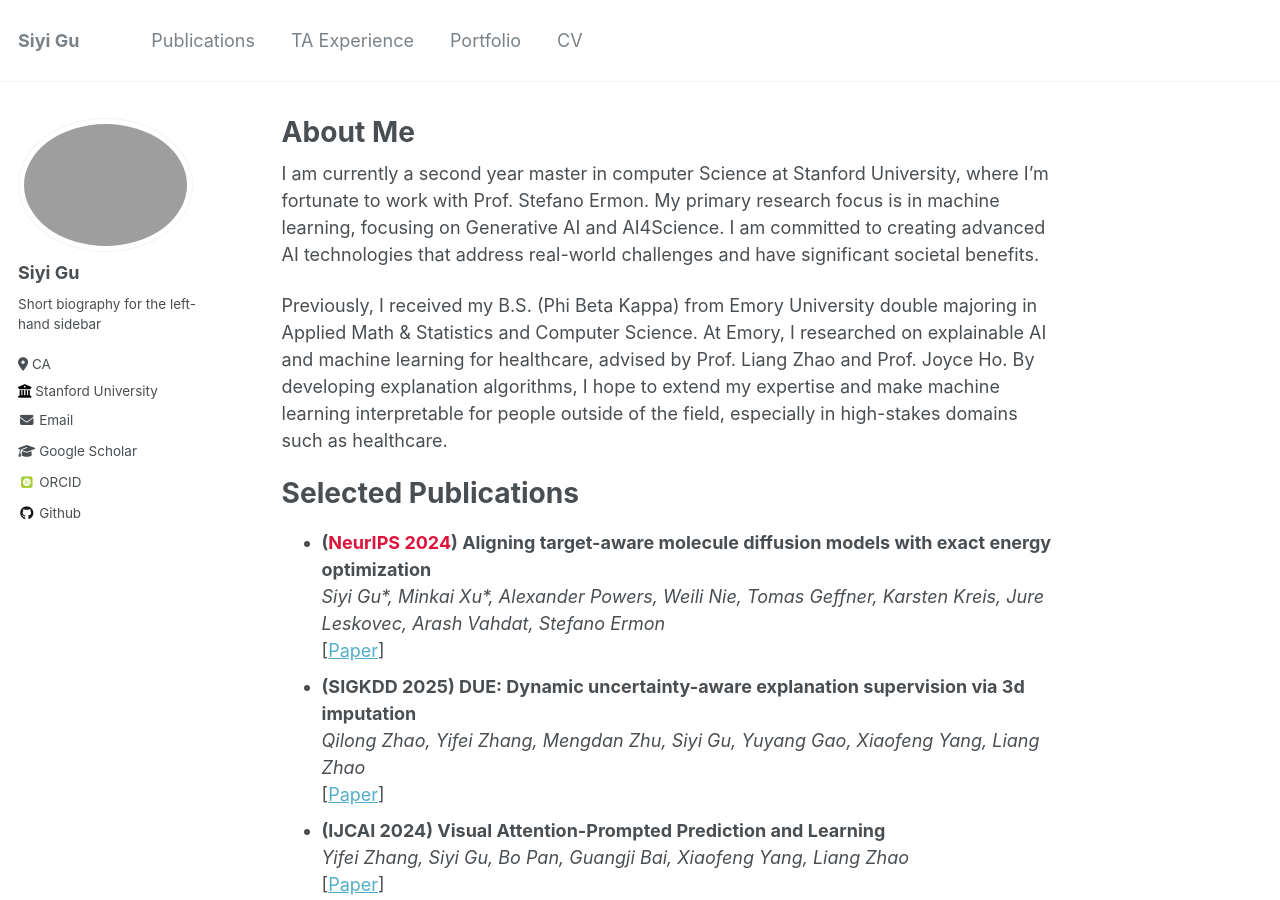
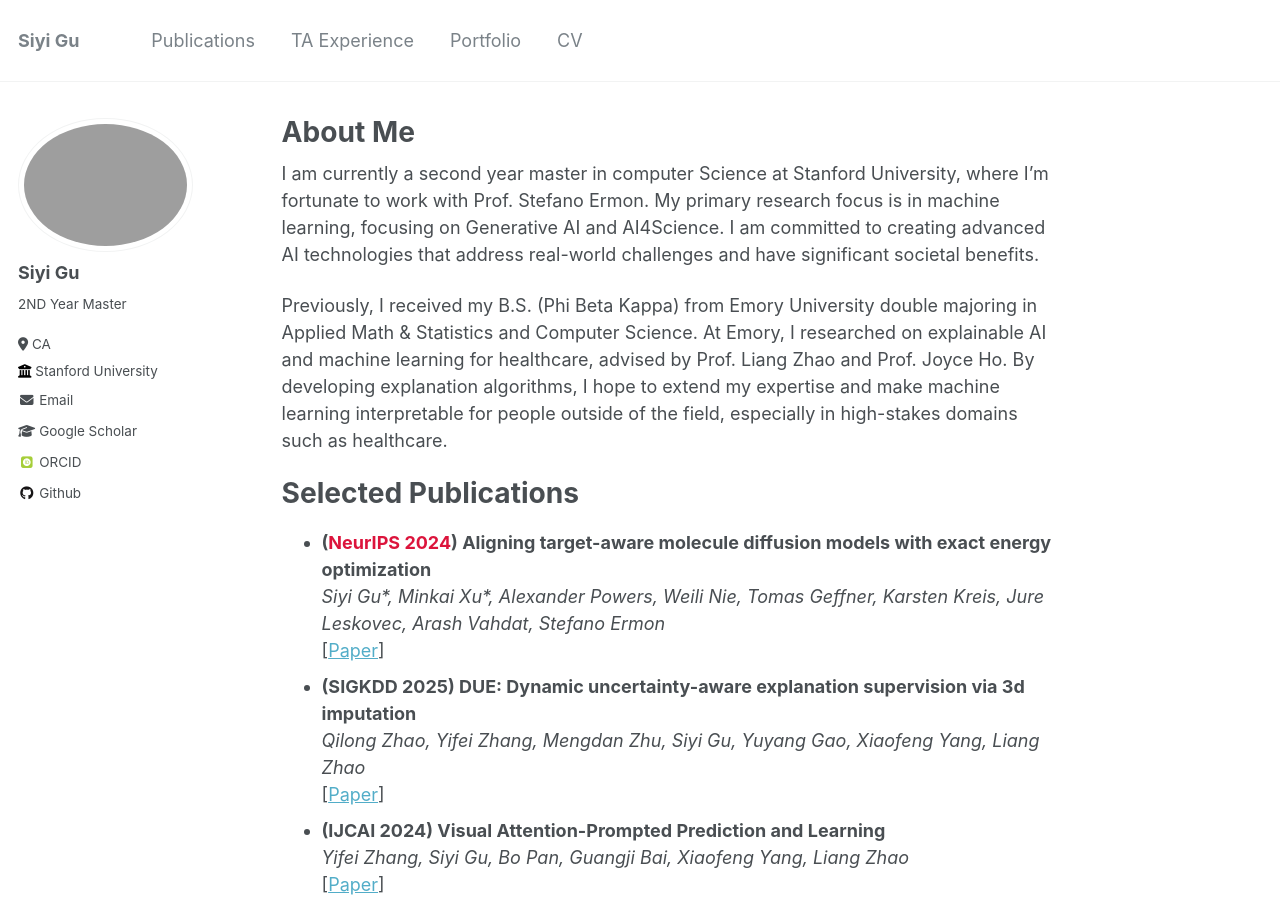
Before and after one commit to carriegu0818/carriegu0818.github.io, a Jekyll site: the page built from _pages/about.md, in a window 1280 px wide and 900 px high. Built offline with Jekyll 4.4.1, drawn with Linux system fonts in a browser that asks for light colours; some web fonts are replaced.

```diff
--- a/_config.yml
+++ b/_config.yml
@@ -23,7 +23,7 @@ author:
   avatar           : "profile_image.jpg"
   name             : "Siyi Gu"
   pronouns         : # example: "she/her"
-  bio              : "Short biography for the left-hand sidebar"
+  bio              : "2ND Year Master"
   location         : "CA"
   employer         : "Stanford University"
   uri              : # URL
```
